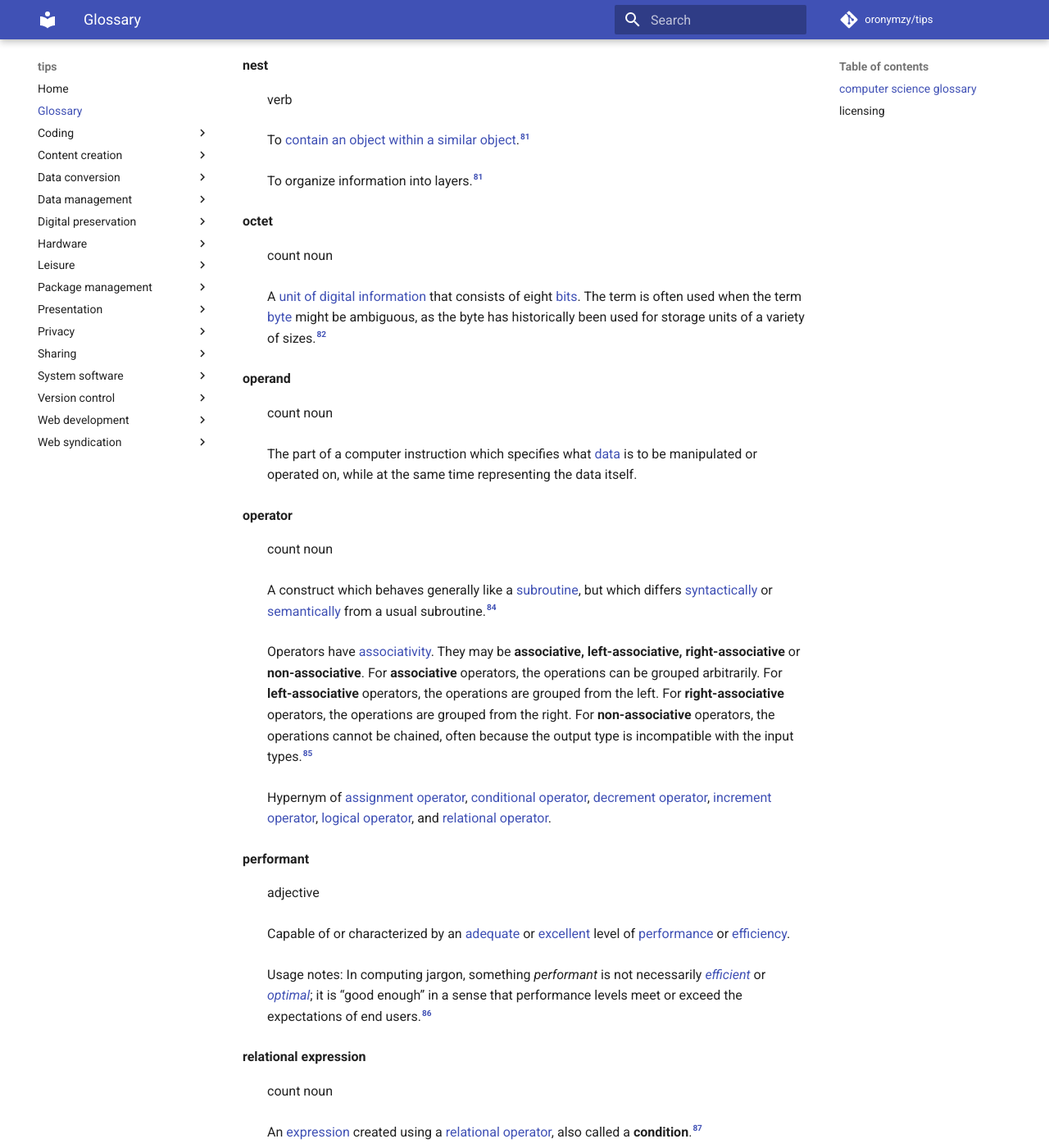
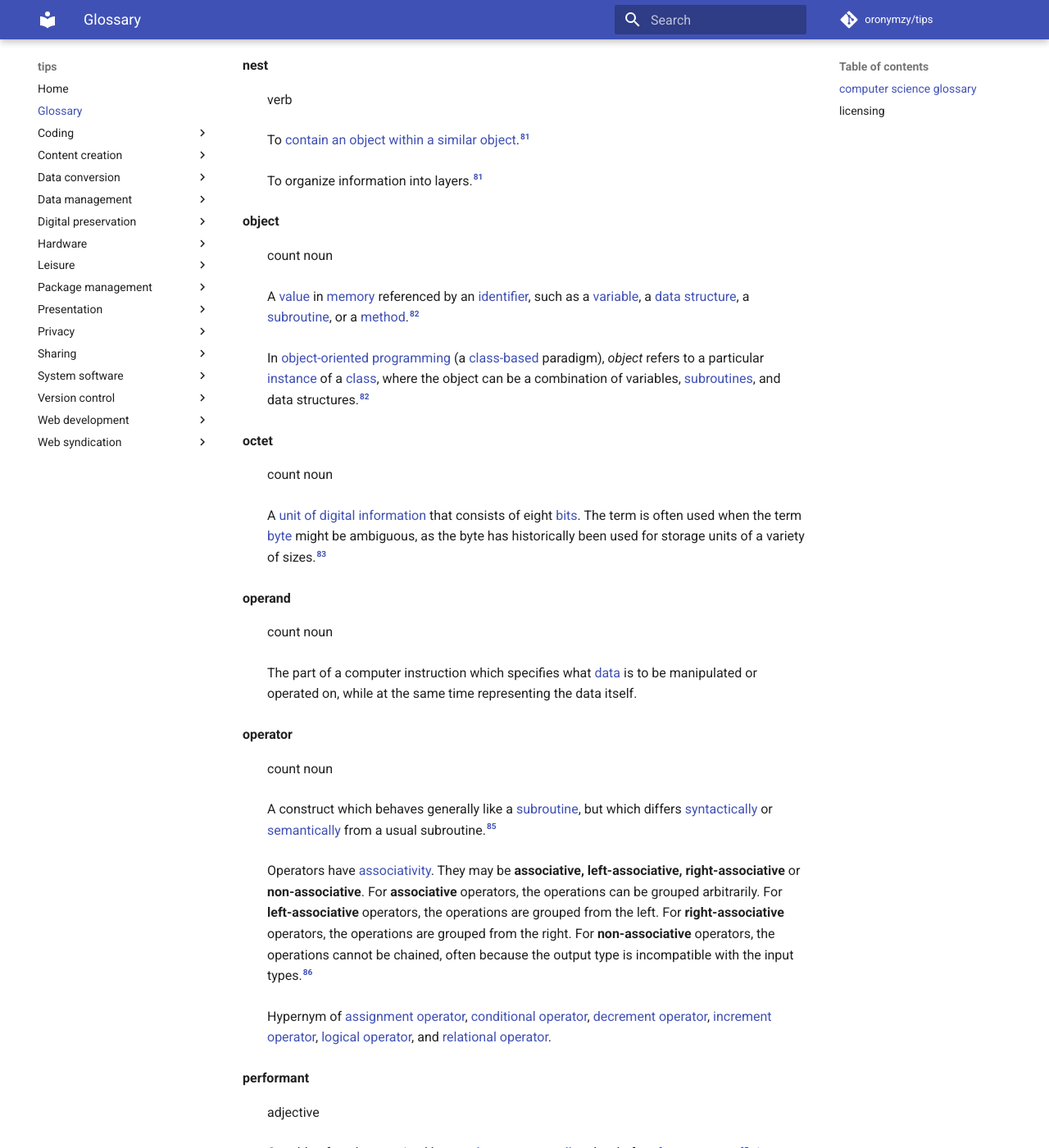
Before and after one commit to oronymzy/tips, an MkDocs documentation site: the page built from docs/glossry.md, in a window 1280 px wide and 1400 px high, scrolled down 15093 px. Shown: the whole window at 82% size. Built offline with MkDocs 1.6.1 and Material for MkDocs 9.7.7, drawn with Linux system fonts in a browser that asks for light colours; comment, search, counter and statistics services are not loaded; some of the changed text lies outside the part shown.

Commit message:
Add 'object' concept, add list item
Add 'object' concept, with footnote.
Add 'Object (computer science)' unordered list item
with hyperlink in 'licensing' section.

```diff
--- a/docs/glossry.md
+++ b/docs/glossry.md
@@ -302,6 +302,11 @@ The most common logical operators are **[binary](https://en.wikipedia.org/wiki/B
 : To [contain an object within a similar object](https://en.wikipedia.org/wiki/Self-similarity).[^nestdef-note1]
 : To organize information into layers.[^nestdef-note1]
 
+**object** {: #objectdef }
+: count noun
+: A [value](#valuedef) in [memory](https://en.wikipedia.org/wiki/Memory_address) referenced by an [identifier](https://en.wikipedia.org/wiki/Identifier_(computer_programming)), such as a [variable](https://en.wikipedia.org/wiki/Variable_(computer_science)), a [data structure](https://en.wikipedia.org/wiki/Data_structure), a [subroutine](https://en.wikipedia.org/wiki/Subroutine), or a [method](https://en.wikipedia.org/wiki/Method_(computer_programming)).[^objectdef-note1]
+: In [object-oriented programming](https://en.wikipedia.org/wiki/Object-oriented_programming) (a [class-based](https://en.wikipedia.org/wiki/Class-based_programming) paradigm), *object* refers to a particular [instance](https://en.wikipedia.org/wiki/Instance_(computer_science)) of a [class](https://en.wikipedia.org/wiki/Class_(computer_science)), where the object can be a combination of variables, [subroutines](https://en.wikipedia.org/wiki/Subroutine), and data structures.[^objectdef-note1]
+
 **octet** {: #octetdef }
 : count noun
 : A [unit of digital information](https://en.wikipedia.org/wiki/Units_of_information) that consists of eight [bits](https://en.wikipedia.org/wiki/Bit). The term is often used when the term [byte](https://en.wikipedia.org/wiki/Byte) might be ambiguous, as the byte has historically been used for storage units of a variety of sizes.[^octetdef-note1]
@@ -462,6 +467,7 @@ The code fragments above are written in the [C programming language](https://en.
 - [Lexical analysis§Token](https://en.wikipedia.org/w/index.php?title=Lexical_analysis&oldid=872271284).
 - [Literal (computer programming)](https://en.wikipedia.org/w/index.php?title=Literal_(computer_programming)&oldid=849448036)
 - [Logical connective](https://en.wikipedia.org/w/index.php?title=Logical_connective&oldid=881652068)
+- [Object (computer science)](https://en.wikipedia.org/w/index.php?title=Object_(computer_science)&oldid=875165207)
 - [Octet (computing)](https://en.wikipedia.org/w/index.php?title=Octet_(computing)&oldid=852309529)
 - [Operators in C and C++§Logical operators](https://en.wikipedia.org/w/index.php?title=Operators_in_C_and_C++&oldid=879923250#Logical_operators)
 - [Nesting (computing)](https://en.wikipedia.org/w/index.php?title=Nesting_(computing)&oldid=877015415)
@@ -583,6 +589,7 @@ on Wiktionary, with changes made.
 [^lvaluedef-note1]: This definition is essentially the same as [Wiktionary's definition](https://en.wiktionary.org/wiki/lvalue).
 [^lvaluedef-note2]: This definition is based on [Wikipedia's definition](https://en.wikipedia.org/wiki/Value_(computer_science)#Assignment:_l-values_and_r-values).
 [^nestdef-note1]: This definition is loosely based on [Wikipedia's definition of “nesting”](https://en.wikipedia.org/wiki/Nesting_(computing)).
+[^objectdef-note1]: This definition is based on [Wikipedia's definition](https://en.wikipedia.org/wiki/Object_(computer_science)).
 [^octetdef-note1]: This definition is the same as [Wikipedia's definition](https://en.wikipedia.org/wiki/Octet_(computing)), except for the removal of the phrase “in [computing](https://en.wikipedia.org/wiki/Computing) and [telecommunications](https://en.wikipedia.org/wiki/Telecommunications)”.
 [^operanddef-note1]: This definition is the same as [Wikipedia's definition](https://en.wikipedia.org/wiki/Operand#Computer_science).
 [^operatordef-note1]: This definition is the same as [Wikipedia's definition](https://en.wikipedia.org/wiki/Operator_(computer_programming), except for modification of the grammatical number (plural to singular).
```
